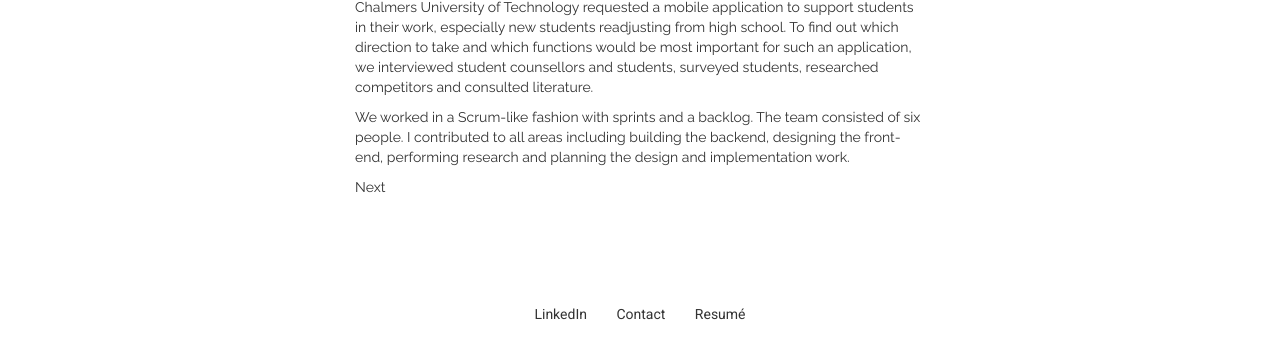
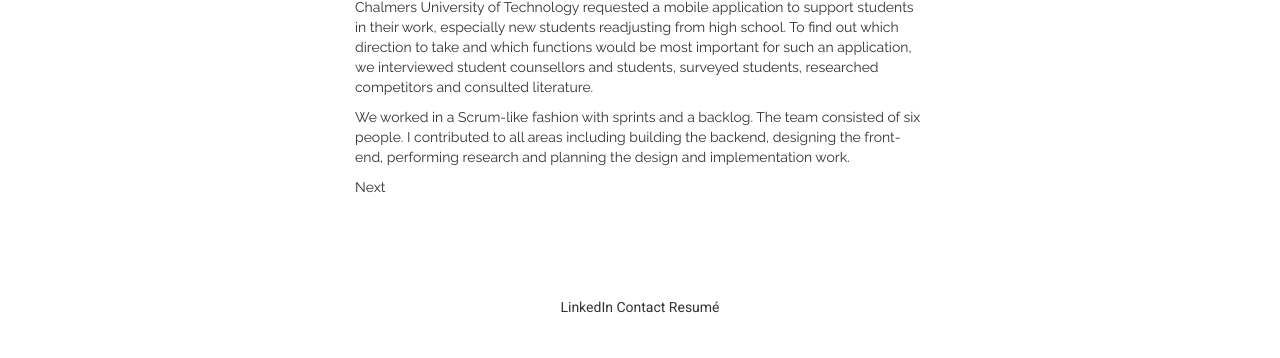
Before and after one commit to Majoo/Majoo.github.io, a plain HTML site: page projects/studiecoach.html in a window 1280 px wide. Shown: the part 174-532 px from the top of the page. Drawn offline with nearby package versions, Linux system fonts and the light colour scheme.

Commit message:
deleted pic (fix)

```diff
--- a/projects/studiecoach.html
+++ b/projects/studiecoach.html
@@ -78,9 +78,9 @@
     <div class="container">
       <div class="row">
         <div class="col-md-6 col-md-offset-3">
-          <a href="" class="btn">LinkedIn</a>
-          <a href="" class="btn">Contact</a>
-          <a href="" class="btn">Resumé</a>
+          <a href="">LinkedIn</a>
+          <a href="">Contact</a>
+          <a href="">Resumé</a>
         </div>
       </div>
     </div>
```
Also changed, not shown: img/arubik.png (deleted).
